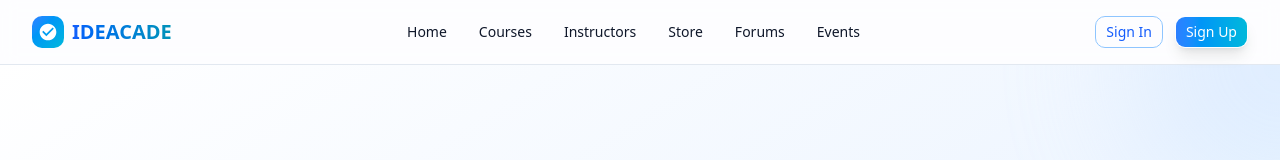
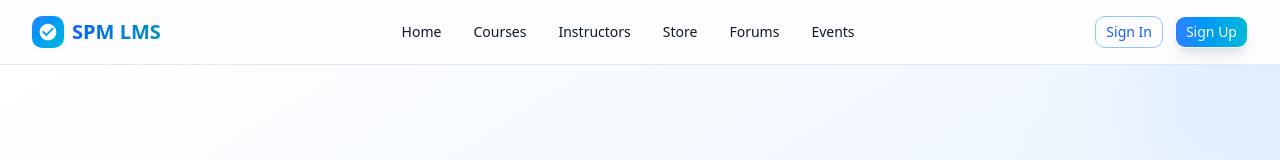
Before and after one commit to SeniduRavihara/spm-lms, a Next.js app in the folder client/: page / in a window 1280 px wide. Shown: the top 160 px of the page. Built offline with nearby package versions, Linux system fonts and the light colour scheme; no server answers.

Commit message:
chore: rename project from IDEACADE to SPM LMS across application components and documentation

```diff
--- a/client/src/components/Navbar.tsx
+++ b/client/src/components/Navbar.tsx
@@ -104,7 +104,7 @@ export function Navbar() {
               <path d="M12 2C6.48 2 2 6.48 2 12s4.48 10 10 10 10-4.48 10-10S17.52 2 12 2zm-2 15l-5-5 1.41-1.41L10 14.17l7.59-7.59L19 8l-9 9z" />
             </svg>
           </div>
-          <span className="text-xl font-bold bg-gradient-to-r from-blue-600 to-cyan-600 bg-clip-text text-transparent group-hover:from-blue-700 group-hover:to-cyan-700 transition-all duration-300">IDEACADE</span>
+          <span className="text-xl font-bold bg-gradient-to-r from-blue-600 to-cyan-600 bg-clip-text text-transparent group-hover:from-blue-700 group-hover:to-cyan-700 transition-all duration-300">SPM LMS</span>
         </Link>
 
         {/* Menu */}
--- a/client/src/components/faq.tsx
+++ b/client/src/components/faq.tsx
@@ -5,7 +5,7 @@ import { motion, AnimatePresence } from 'framer-motion'
 
 const faqs = [
   {
-    question: 'How do I get started with IDEACADE?',
+    question: 'How do I get started with SPM LMS?',
     answer: 'Getting started is easy! Simply create an account, browse our course catalog, and enroll in the courses that interest you. You can start learning immediately with lifetime access to course materials.',
   },
   {
@@ -47,7 +47,7 @@ export function FAQ() {
           <p className="text-sm font-semibold text-primary uppercase tracking-wide mb-3">FAQ</p>
           <h2 className="text-4xl font-bold text-foreground mb-4">Frequently Asked Questions</h2>
           <p className="text-lg text-muted-foreground">
-            Find answers to common questions about IDEACADE and how we can help you succeed.
+            Find answers to common questions about SPM LMS and how we can help you succeed.
           </p>
         </motion.div>
 
--- a/client/src/components/features.tsx
+++ b/client/src/components/features.tsx
@@ -88,7 +88,7 @@ export function Features() {
           transition={{ duration: 0.6 }}
           viewport={{ once: true }}
         >
-          <h3 className="text-2xl font-bold text-foreground mb-6">Why Choose IDEACADE?</h3>
+          <h3 className="text-2xl font-bold text-foreground mb-6">Why Choose SPM LMS?</h3>
           <div className="grid gap-4 md:grid-cols-2">
             {[
               'Flexible Learning Schedule',
--- a/client/src/components/footer.tsx
+++ b/client/src/components/footer.tsx
@@ -21,7 +21,7 @@ export function Footer() {
                   <path d="M12 2C6.48 2 2 6.48 2 12s4.48 10 10 10 10-4.48 10-10S17.52 2 12 2zm-2 15l-5-5 1.41-1.41L10 14.17l7.59-7.59L19 8l-9 9z" />
                 </svg>
               </div>
-              <span className="text-xl font-bold">IDEACADE</span>
+              <span className="text-xl font-bold">SPM LMS</span>
             </Link>
             <p className="mt-4 text-sm text-gray-400">
               Empowering learners worldwide with expert-led courses and professional development.
@@ -102,7 +102,7 @@ export function Footer() {
           viewport={{ once: true }}
         >
           <p className="text-sm text-gray-400">
-            © 2024 IDEACADE. All rights reserved.
+            © 2024 SPM LMS. All rights reserved.
           </p>
           <div className="flex items-center gap-6 mt-4 md:mt-0">
             <a href="#" className="text-gray-400 hover:text-white transition">
```
Also changed, not shown: 1 other file (tests, documents, lock files or other folders).
